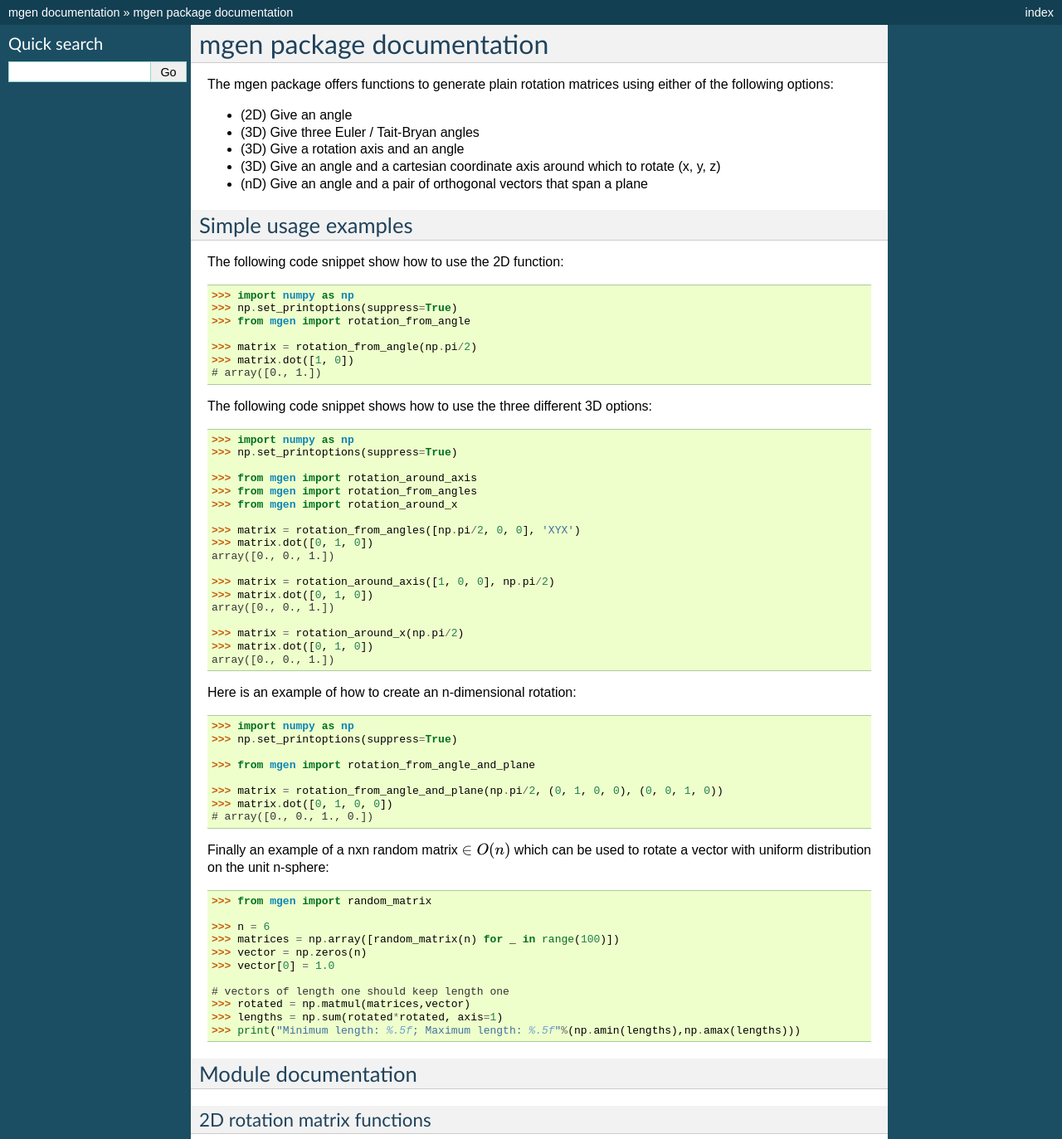
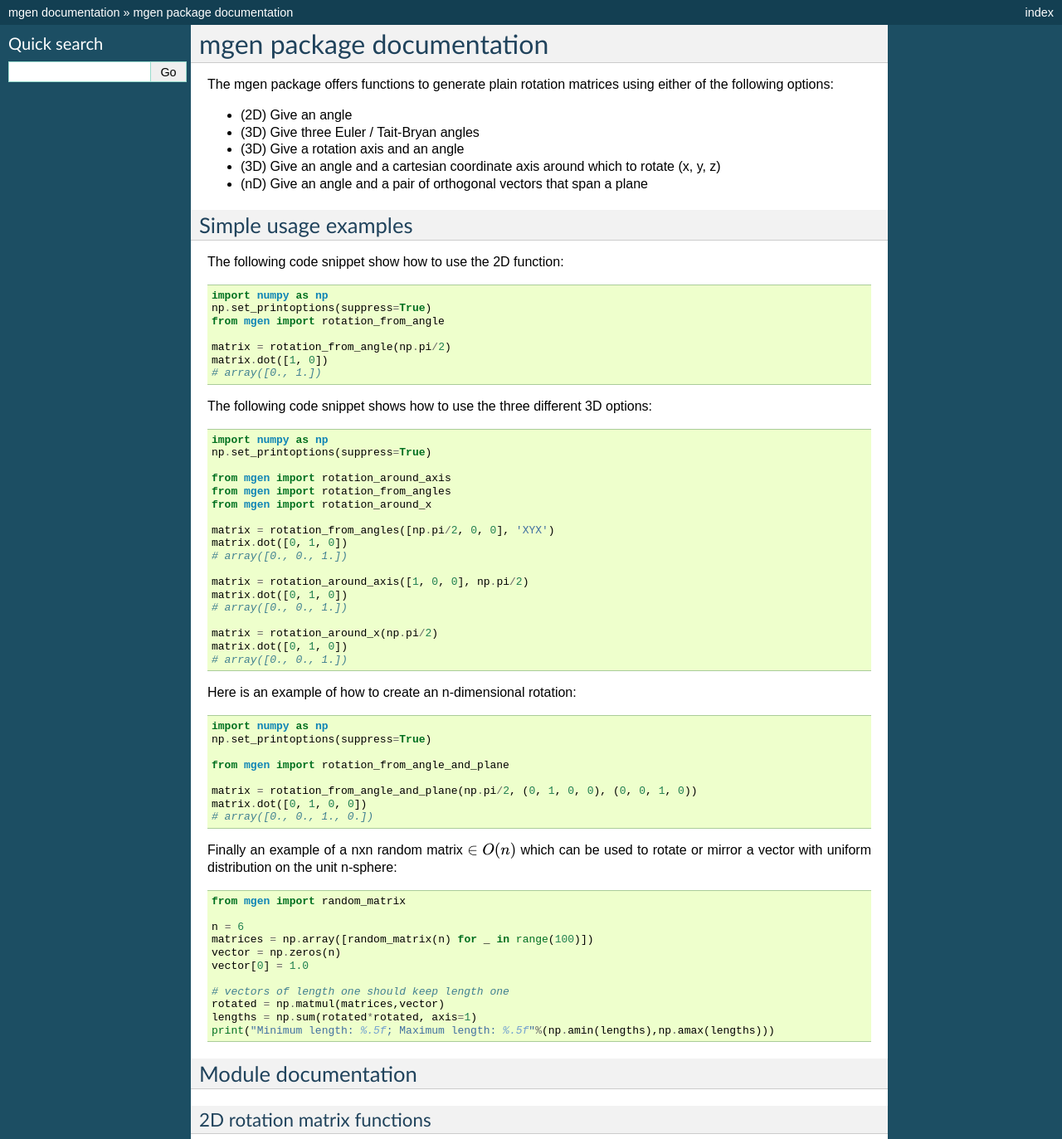
Before and after one commit to NOhs/mgen, a Sphinx documentation site: the page built from docs/index.rst, in a window 1280 px wide and 1400 px high, cut to the strip 0-1373 px from the top of the window. Shown: the whole strip at 83% size. Built offline with Sphinx 7.4.7, drawn with Linux system fonts in a browser that asks for light colours.

Commit message:
Improved example formatting in doc.

```diff
--- a/docs/index.rst
+++ b/docs/index.rst
@@ -24,60 +24,60 @@ Simple usage examples
 
 The following code snippet show how to use the 2D function::
 
-    >>> import numpy as np
-    >>> np.set_printoptions(suppress=True)
-    >>> from mgen import rotation_from_angle
+    import numpy as np
+    np.set_printoptions(suppress=True)
+    from mgen import rotation_from_angle
 
-    >>> matrix = rotation_from_angle(np.pi/2)
-    >>> matrix.dot([1, 0])
+    matrix = rotation_from_angle(np.pi/2)
+    matrix.dot([1, 0])
     # array([0., 1.])
 
 The following code snippet shows how to use the three different 3D options::
 
-    >>> import numpy as np
-    >>> np.set_printoptions(suppress=True)
+    import numpy as np
+    np.set_printoptions(suppress=True)
 
-    >>> from mgen import rotation_around_axis
-    >>> from mgen import rotation_from_angles
-    >>> from mgen import rotation_around_x
+    from mgen import rotation_around_axis
+    from mgen import rotation_from_angles
+    from mgen import rotation_around_x
 
-    >>> matrix = rotation_from_angles([np.pi/2, 0, 0], 'XYX')
-    >>> matrix.dot([0, 1, 0])
-    array([0., 0., 1.])
+    matrix = rotation_from_angles([np.pi/2, 0, 0], 'XYX')
+    matrix.dot([0, 1, 0])
+    # array([0., 0., 1.])
 
-    >>> matrix = rotation_around_axis([1, 0, 0], np.pi/2)
-    >>> matrix.dot([0, 1, 0])
-    array([0., 0., 1.])
+    matrix = rotation_around_axis([1, 0, 0], np.pi/2)
+    matrix.dot([0, 1, 0])
+    # array([0., 0., 1.])
 
-    >>> matrix = rotation_around_x(np.pi/2)
-    >>> matrix.dot([0, 1, 0])
-    array([0., 0., 1.])
+    matrix = rotation_around_x(np.pi/2)
+    matrix.dot([0, 1, 0])
+    # array([0., 0., 1.])
 
 Here is an example of how to create an n-dimensional rotation::
 
-    >>> import numpy as np
-    >>> np.set_printoptions(suppress=True)
+    import numpy as np
+    np.set_printoptions(suppress=True)
 
-    >>> from mgen import rotation_from_angle_and_plane
+    from mgen import rotation_from_angle_and_plane
 
-    >>> matrix = rotation_from_angle_and_plane(np.pi/2, (0, 1, 0, 0), (0, 0, 1, 0))
-    >>> matrix.dot([0, 1, 0, 0])
+    matrix = rotation_from_angle_and_plane(np.pi/2, (0, 1, 0, 0), (0, 0, 1, 0))
+    matrix.dot([0, 1, 0, 0])
     # array([0., 0., 1., 0.])
 
-Finally an example of a nxn random matrix :math:`\in O(n)` which can be used to rotate a vector
-with uniform distribution on the unit n-sphere::
+Finally an example of a nxn random matrix :math:`\in O(n)` which can be used to rotate or
+mirror a vector with uniform distribution on the unit n-sphere::
 
-    >>> from mgen import random_matrix
+    from mgen import random_matrix
 
-    >>> n = 6
-    >>> matrices = np.array([random_matrix(n) for _ in range(100)])
-    >>> vector = np.zeros(n)
-    >>> vector[0] = 1.0
+    n = 6
+    matrices = np.array([random_matrix(n) for _ in range(100)])
+    vector = np.zeros(n)
+    vector[0] = 1.0
 
     # vectors of length one should keep length one
-    >>> rotated = np.matmul(matrices,vector)
-    >>> lengths = np.sum(rotated*rotated, axis=1)
-    >>> print("Minimum length: %.5f; Maximum length: %.5f"%(np.amin(lengths),np.amax(lengths)))
+    rotated = np.matmul(matrices,vector)
+    lengths = np.sum(rotated*rotated, axis=1)
+    print("Minimum length: %.5f; Maximum length: %.5f"%(np.amin(lengths),np.amax(lengths)))
 
 
 Module documentation
```
